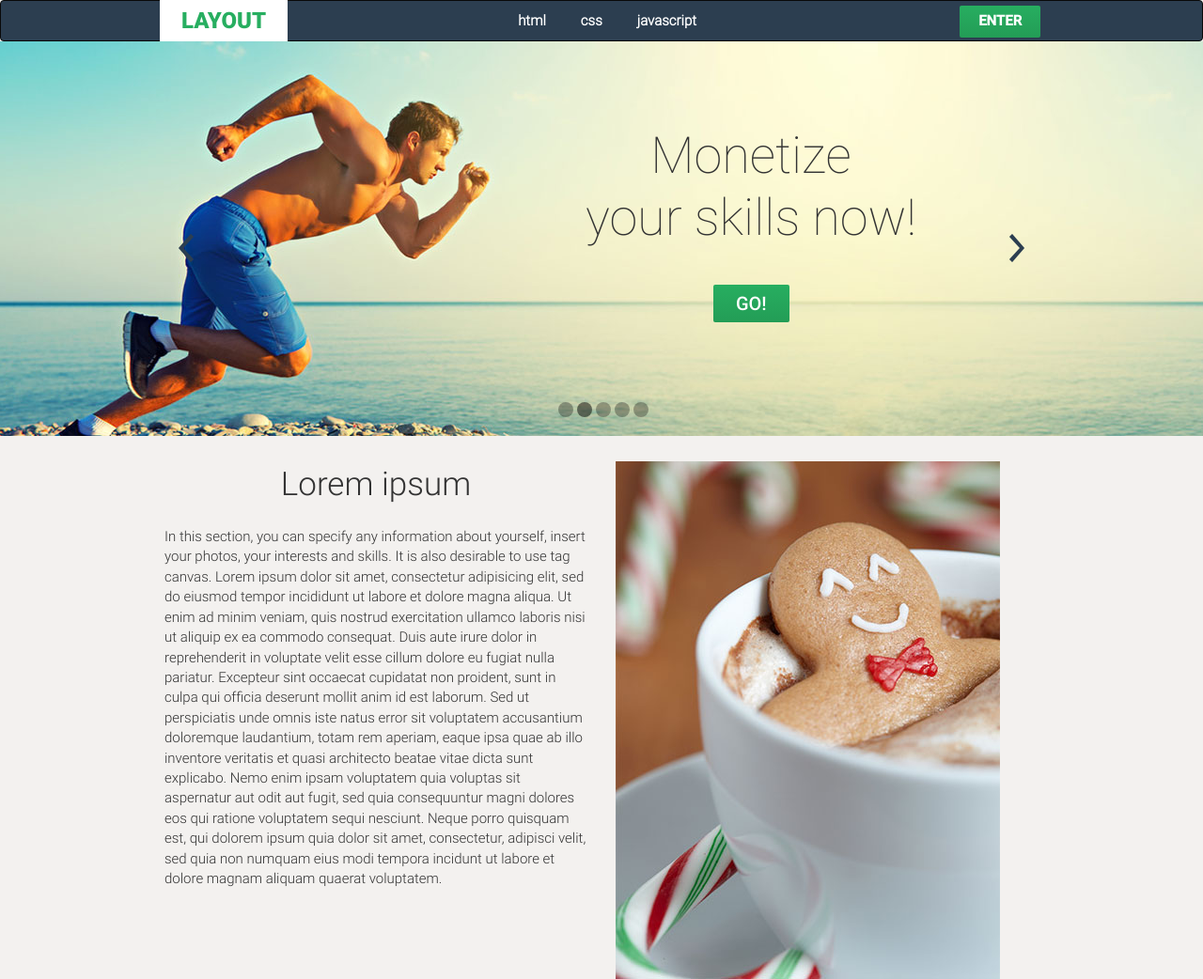
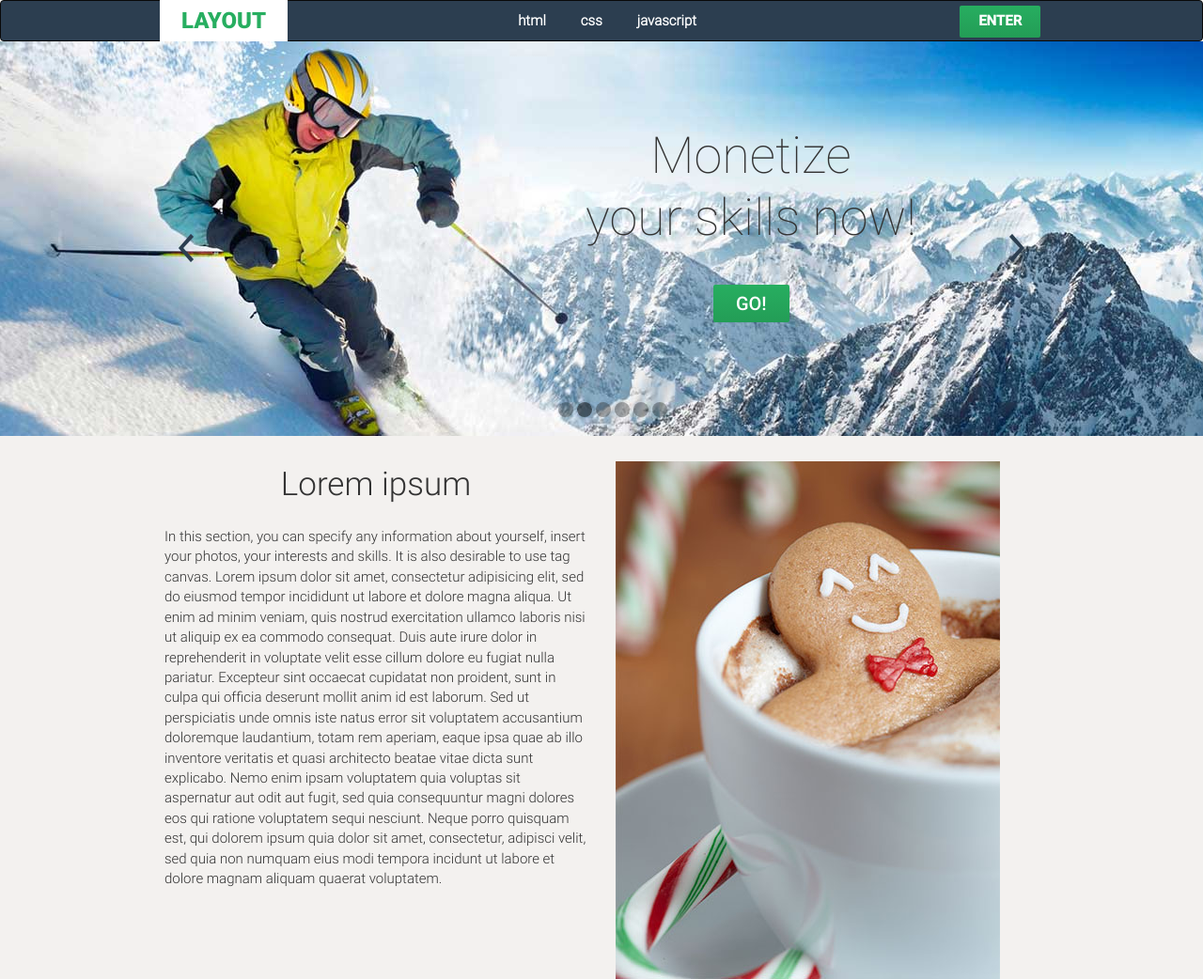
Before and after one commit to anton-saienko/training_layout_3, a plain HTML site: page index.html in a window 1280 px wide. Shown: the top 1042 px of the page at 94% size. Drawn offline with nearby package versions, Linux system fonts and the light colour scheme; a web font is replaced by a local one.

Commit message:
adding new backgrounds

```diff
--- a/index.html
+++ b/index.html
@@ -63,10 +63,11 @@
 <div id="wrapper">
 	<div id="carousel">
 		<img src="img/slide1.jpg" alt="1" width="1349" height="420" />
-		<img src="img/slide1.jpg" alt="2" width="1349" height="420" />
-		<img src="img/slide1.jpg" alt="3" width="1349" height="420" />
+		<img src="img/slide2.jpg" alt="2" width="1349" height="420" />
+		<img src="img/slide3.jpg" alt="3" width="1349" height="420" />
 		<img src="img/slide1.jpg" alt="4" width="1349" height="420" />
-		<img src="img/slide1.jpg" alt="5" width="1349" height="420" />
+		<img src="img/slide2.jpg" alt="5" width="1349" height="420" />
+		<img src="img/slide3.jpg" alt="6" width="1349" height="420" />
 	</div>
 </div>
 
@@ -152,10 +153,20 @@
 	<script type="text/javascript" src="js/jquery.carouFredSel-6.0.4-packed.js"></script>
 	<script type="text/javascript" src="js/common.js"></script>
 
-		<script src="js/jScrollPane.js"></script>
-		<script src="js/jquery.mousewheel.js"></script>
-		<script src="js/SelectBox.js"></script>
-		<script src="js/jquery.validate.js"></script>
+	<script src="js/jScrollPane.js"></script>
+	<script src="js/jquery.mousewheel.js"></script>
+	<script src="js/SelectBox.js"></script>
+	<script src="js/jquery.validate.js"></script>
 
+	<script>
+	  (function(i,s,o,g,r,a,m){i['GoogleAnalyticsObject']=r;i[r]=i[r]||function(){
+	  (i[r].q=i[r].q||[]).push(arguments)},i[r].l=1*new Date();a=s.createElement(o),
+	  m=s.getElementsByTagName(o)[0];a.async=1;a.src=g;m.parentNode.insertBefore(a,m)
+	  })(window,document,'script','//www.google-analytics.com/analytics.js','ga');
+
+	  ga('create', 'UA-69333303-1', 'auto');
+	  ga('send', 'pageview');
+
+	</script>
 </body>
 </html>
```
Also changed, not shown: img/slide2.jpg (added), img/slide3.jpg (added).
